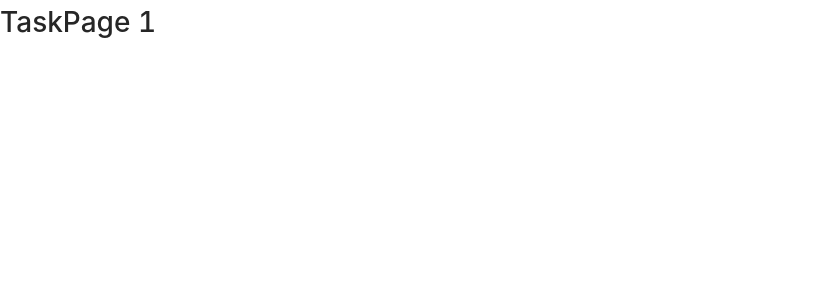
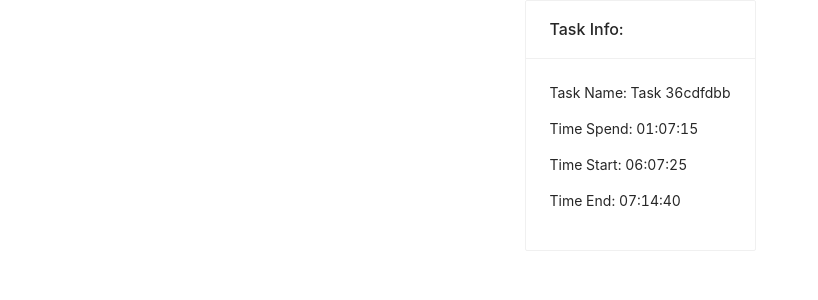
Before and after one commit to SkyWalker1996x/rs-clone, a React (Create React App) app: page /task/1 in a window 1280 px wide. Shown: the top 300 px of the page, without its empty margins (0-818 px from the left). Built offline with nearby package versions, Linux system fonts and the light colour scheme.

Commit message:
feat: add info to task-page

```diff
--- a/src/pages/TaskPage/index.tsx
+++ b/src/pages/TaskPage/index.tsx
@@ -1,7 +1,40 @@
 import React from "react";
+import { useSelector } from "react-redux";
+import { State } from "../../interfaces/Store";
+import {
+  toPageInfo,
+  toSentenceText,
+  transformTasksForTable,
+} from "../../utils/tasksTransformUtils";
+import NotFoundPage from "../NotFoundPage";
+import "./styles.css";
+import { Card } from "antd";
 
 const TaskPage = ({ number }: any) => {
-  return <h1>TaskPage {number}</h1>;
+  const tasks = useSelector((state: State) => state.tasks);
+  const pageTask = transformTasksForTable(tasks).find(
+    (item) => item.number === +number
+  );
+
+  if (!pageTask) {
+    return <NotFoundPage />;
+  }
+
+  return (
+    <div className="wrapper">
+      <div className="site-card-wrapper">
+        <Card title="Task Info:" bordered={true}>
+          {Object.keys(toPageInfo(pageTask)).map((field, index) => {
+            return (
+              <p key={index}>
+                {toSentenceText(field)}: {pageTask[field]}
+              </p>
+            );
+          })}
+        </Card>
+      </div>
+    </div>
+  );
 };
 
 export default TaskPage;
--- /dev/null
+++ b/src/pages/TaskPage/styles.css
@@ -0,0 +1,6 @@
+.wrapper {
+    display: flex;
+    flex-direction: column;
+    align-items: center;
+    row-gap: 15px;
+}
--- a/src/utils/tasksTransformUtils.ts
+++ b/src/utils/tasksTransformUtils.ts
@@ -1,7 +1,8 @@
-import {convertMsToDate, convertMsToTime} from './timeConvertingUtils';
-import { Tasks } from '../interfaces/Store';
+import { convertMsToDate, convertMsToTime } from "./timeConvertingUtils";
+import { Tasks } from "../interfaces/Store";
+import { TaskForTable } from "../interfaces/Utils";
 
-export const transformTasksForTable = (tasks: any) => {
+export const transformTasksForTable = (tasks: Tasks) => {
   return tasks.map((task: any, index: number) => {
     return {
       key: index,
@@ -9,10 +10,10 @@ export const transformTasksForTable = (tasks: any) => {
       ...task,
       timeStart: convertMsToDate(task.timeStart),
       timeEnd: convertMsToDate(task.timeEnd),
-            timeSpend: convertMsToTime(task.timeSpend)
-        }
-    })
-}
+      timeSpend: convertMsToTime(task.timeSpend),
+    };
+  });
+};
 
 export const extractTimeChart = (tasks: Tasks) => {
   const timesChartData = Array.from({ length: 24 }, (value, key) => {
@@ -87,3 +88,21 @@ export const extractTimeChart = (tasks: Tasks) => {
 
   return timesChartData;
 };
+
+export const toSentenceText = (camelCase: string) => {
+  const result = camelCase.replace(/([A-Z])/g, " $1");
+  const capitalLetters = result.charAt(0).toUpperCase() + result.slice(1);
+
+  return capitalLetters;
+};
+
+export const toPageInfo = (task: TaskForTable) => {
+  const { taskName, timeStart, timeEnd, timeSpend } = task;
+
+  return {
+    taskName,
+    timeSpend,
+    timeStart,
+    timeEnd,
+  };
+};
```
Lines whose indentation alone changed are shown as unchanged.
